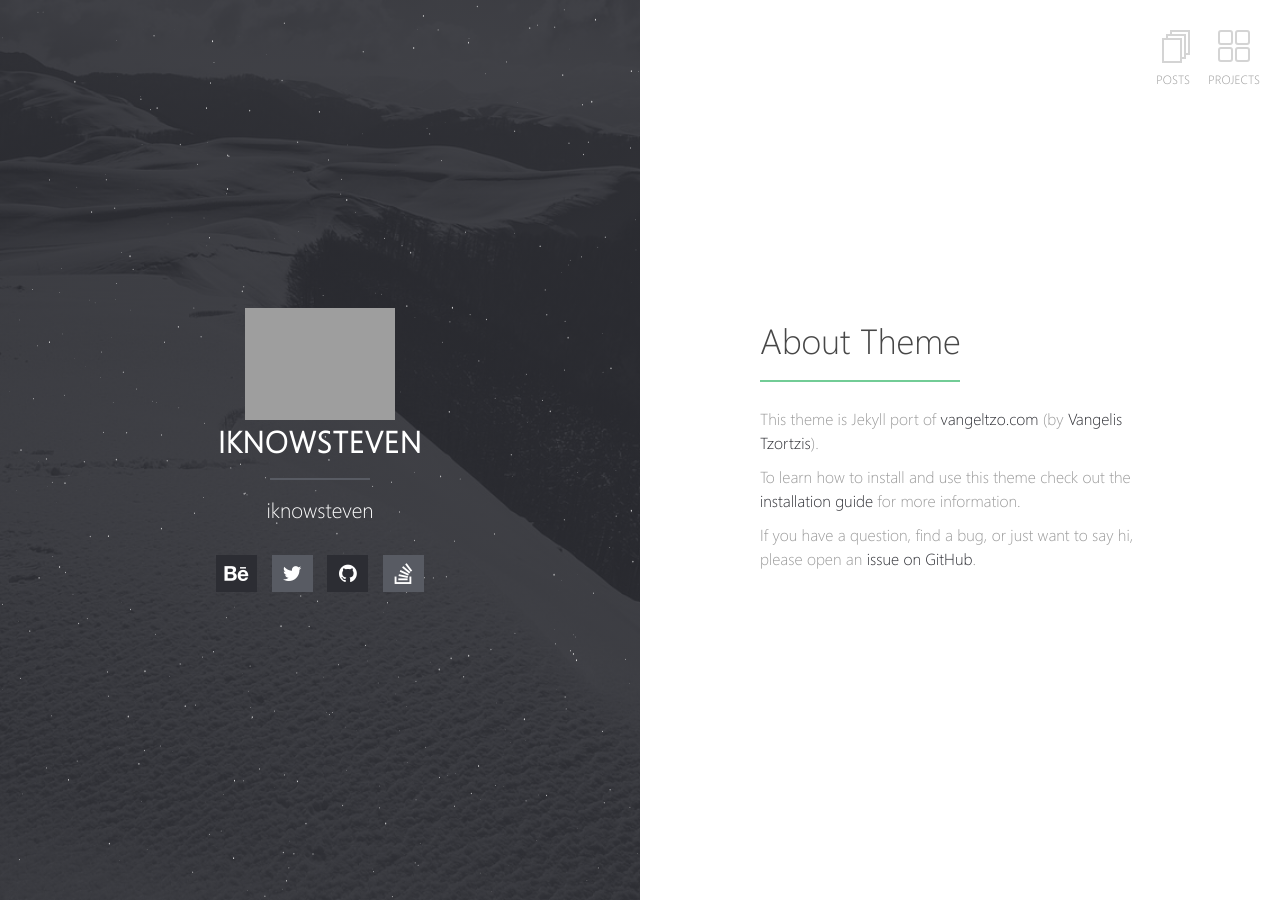
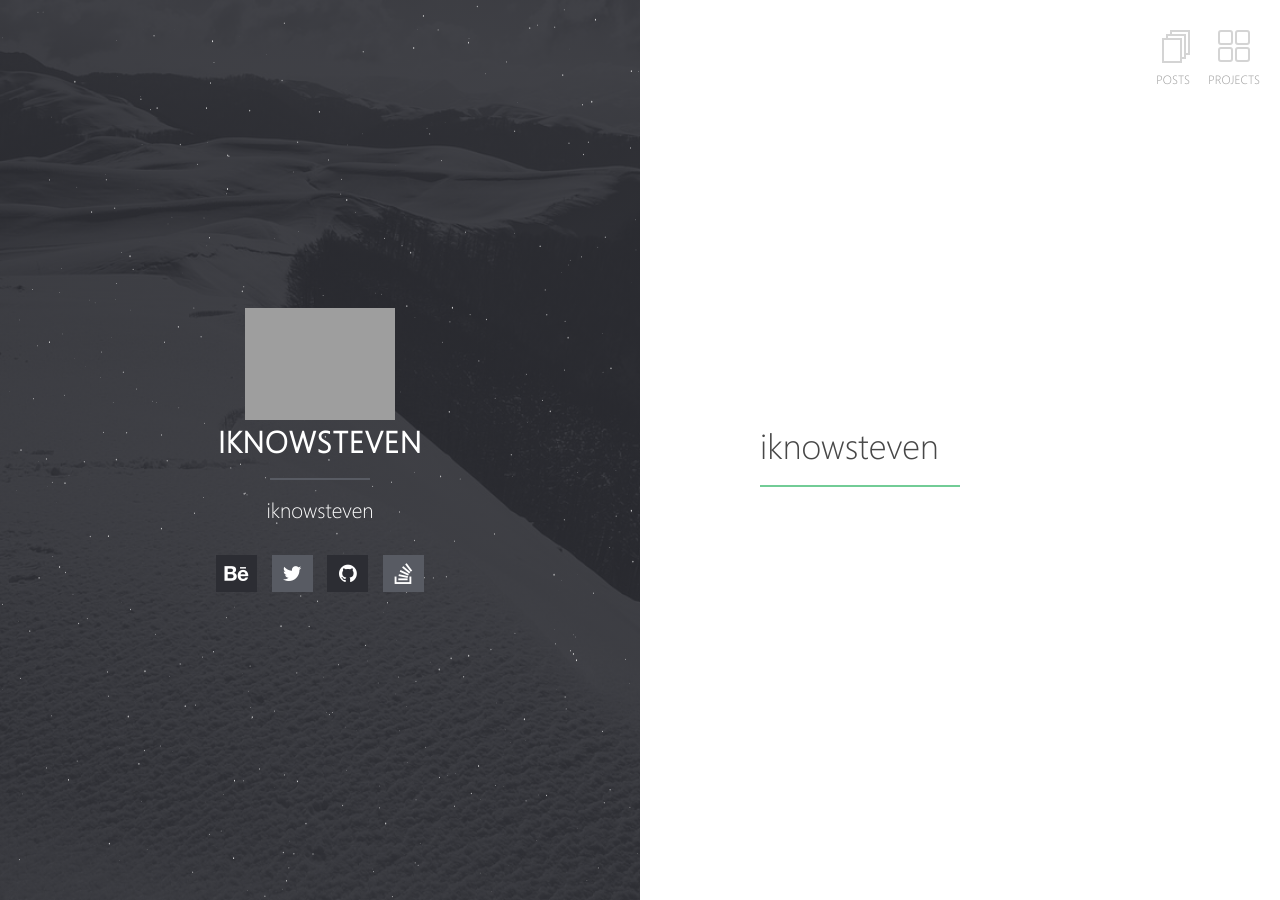
Before and after one commit to iknowSteven/iknowSteven.github.io, a Jekyll site: the page built from index.md, in a window 1280 px wide. Built offline with Jekyll 4.4.1, drawn with Linux system fonts in a browser that asks for light colours; our own code applies the rules of GitHub Pages for plain Markdown files.

Commit message:
no message

```diff
--- a/index.md
+++ b/index.md
@@ -1,10 +1,4 @@
 ---
 layout: home
 ---
-# About Theme
-
-This theme is Jekyll port of [vangeltzo.com](http://vangeltzo.com/) (by [Vangelis Tzortzis](https://github.com/srekoble)).
-
-To learn how to install and use this theme check out the [installation guide](http://taylantatli.me/Halve/halve-theme/) for more information.
-
-If you have a question, find a bug, or just want to say hi, please open an [issue on GitHub](https://github.com/TaylanTatli/Halve/issues/new).
+# iknowsteven
```
